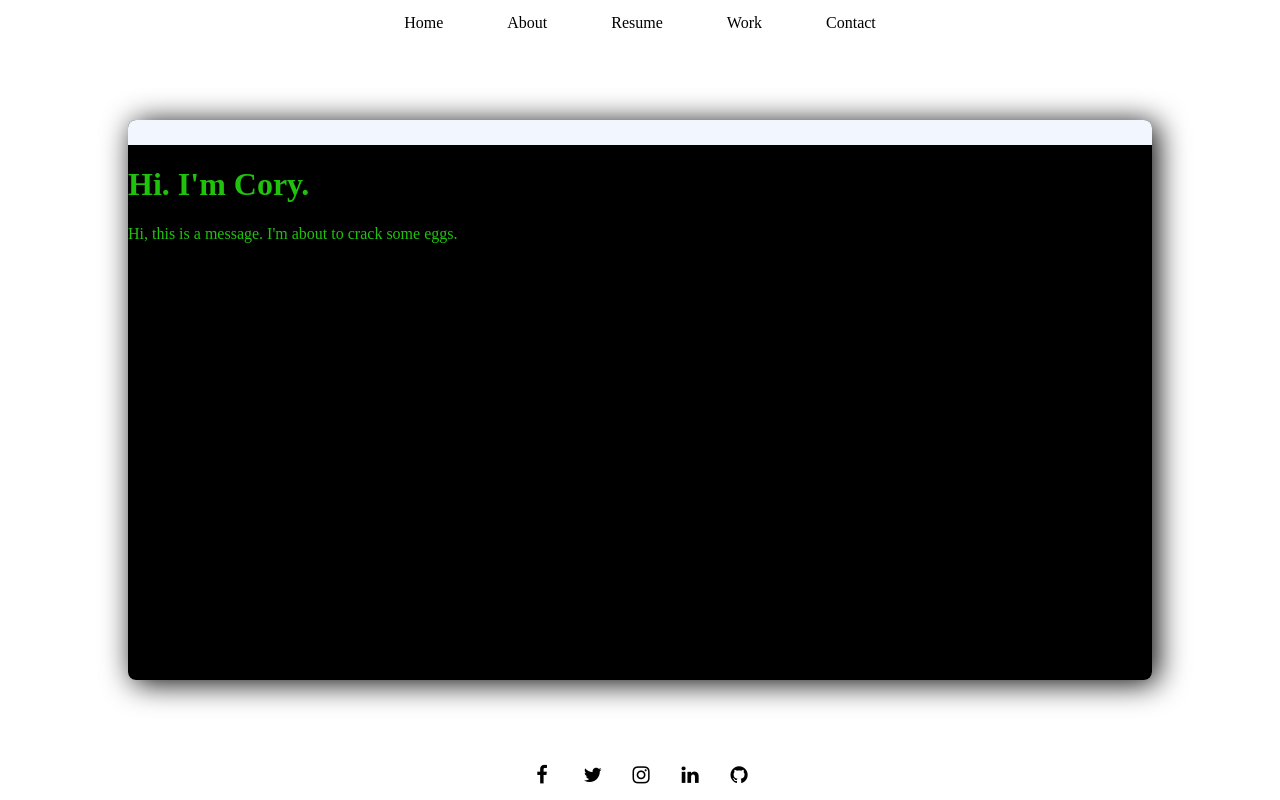
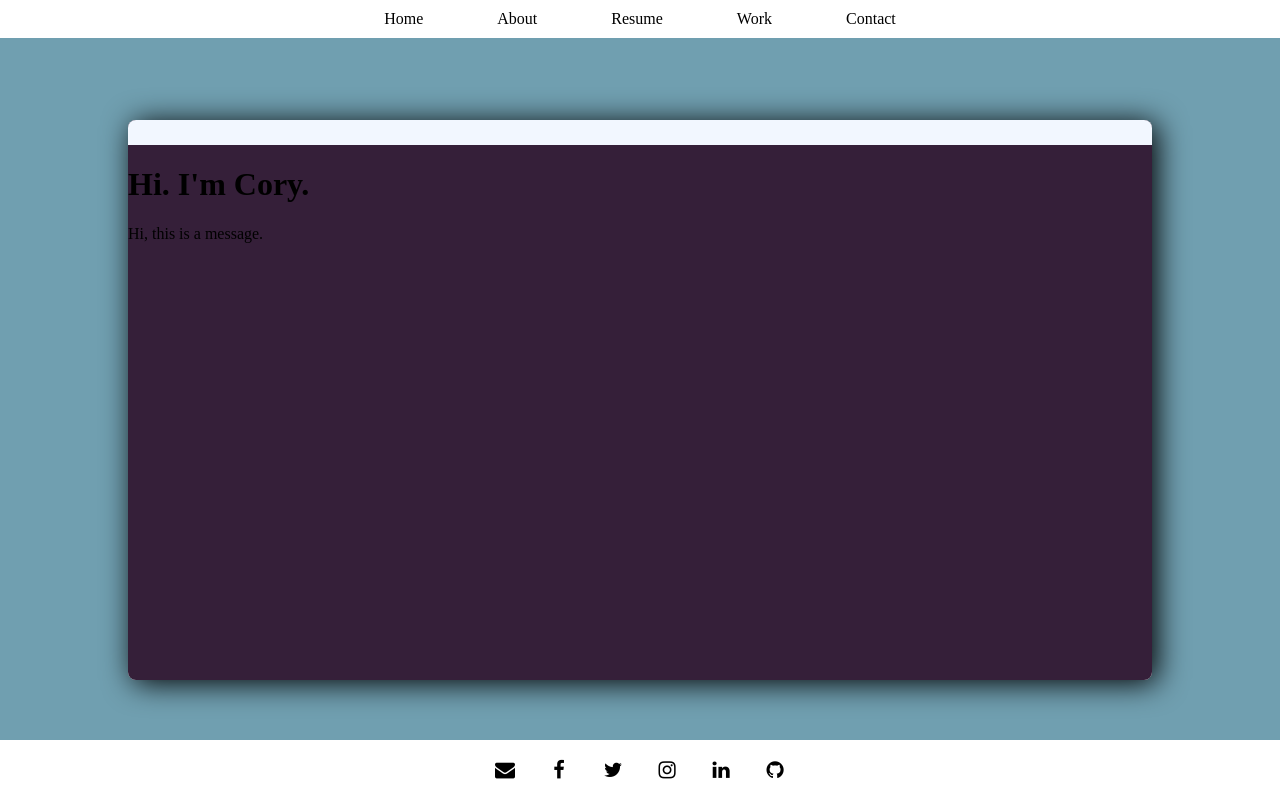
Before and after one commit to MrTidbit/cavra.github.io, a plain HTML site: page index.html in a window 1280 px wide. Drawn offline with nearby package versions, Linux system fonts and the light colour scheme; files whose address does not match are found by name; a web font is replaced by a local one.

Commit message:
UI changes, buttons have shadows

```diff
--- a/css/iframe.css
+++ b/css/iframe.css
@@ -12,13 +12,6 @@ html {
 /* Zelda Font! */
 /*@font-face { font-family: Chairo; src: url('../font/Chairo.otf'); }
 */
-/* Variables from http://www.colorcombos.com/color-schemes/194/ColorCombo194.html */
-:root {
-  --main-color: #242E35;
-  --comp-color: #4A7B6F;
-  --main-text-color: #EEEEE7;
-  --main-transparent-color: rgba(36, 46, 53, 0.95);
-}
 
 /* Custom Highlight Color (Hacker green on black) */
 ::selection { /* Common browsers */
@@ -45,7 +38,6 @@ body {
     overflow: auto;
 
     font-family: 'Chairo';
-    color: #20C20E;
 }
 
 /* Profile Picture */
@@ -53,7 +45,7 @@ body {
     margin: 15px;
 
 	border-radius: 100%;
-    border: 1px solid var(--main-text-color);
+    border: 1px solid black;
 	width: 150px;
 	height: 150px;
     float: left;
--- a/css/style-1.css
+++ b/css/style-1.css
@@ -3,20 +3,22 @@
 /*----------------------------------------------------------------------------*/
 
 /* Background */
-html {}
+html {
+    background-color: var(--theme-color-3);
+}
 
 /* Zelda Font! (Need to change, doesn't actually display?) */
 @font-face {
     font-family: Chairo; src: url('../font/Chairo.otf');
 }
 
-/* Color Variables from http://www.colorcombos.com/color-schemes/194/ColorCombo194.html */
+/* Color Variables from http://www.color-hex.com/color-palette/389 */
 :root {
-  --main-color: #242E35;
-  --comp-color: #4A7B6F;
-  --main-text-color: #EEEEE7;
-  --main-bg-color: #CCDDDD;
-  --main-transparent-color: rgba(36, 46, 53, 0.3);
+  --theme-color-1: #F48EC1;
+  --theme-color-2: #A0C1B8;
+  --theme-color-3: #709FB0;
+  --theme-color-4: #726A95;
+  --theme-color-5: #351F39;
 }
 
 /* Custom Highlight Color (Hacker green on black) */
@@ -42,6 +44,8 @@ body {
 
 /* Container Class */
 .container {
+    background-color: white;
+    color: black;
 }
 
 /* Window Class */
@@ -70,31 +74,34 @@ body {
 
 /* Navigation Bar Unordered List */
 #headerWindow ul {
-    list-style-type: none;
     margin: 0;
     padding: 0;
+    list-style-type: none;
     overflow: hidden;
 }
 
 /* List Item Navigation Links */
 #headerWindow li {
-    margin: 10px 20px;
-    padding: 4px 10px;
+    margin: 0px 20px;
+    padding: 10px 15px;
 
     display: inline-block;
     vertical-align: middle;
     text-align: center;
 
-    background-color: transparent;
-    color: black;
-
     text-decoration: none;
     cursor: pointer;
+
+    transition: all 0.5s ease;
 }
 
 /* Hover item color */
 #headerWindow li:hover {
-    color: #20C20E;
+    color: white;
+ text-shadow: 2px 2px 10px #000,
+             -2px -2px 10px #000,
+             -2px 2px 10px #000,
+              2px -2px 10px #000;
 }
 
 /*----------------------------------------------------------------------------*/
@@ -123,6 +130,8 @@ body {
     border-radius: 8px;
     overflow: hidden;
     box-shadow: 5px 3px 30px black;
+
+    draggable: true;
 }
 
 /* Content Window */
@@ -134,8 +143,7 @@ body {
     height: 100%;
     text-align: center;
 
-    background-color: black;
-    color: red;
+    background-color: var(--theme-color-5);
 }
 
 /* Content Window Header */
@@ -149,7 +157,6 @@ body {
     text-align: center;
 
     background-color: #f2f7ff;
-    color: black;
 }
 
 /* iFrame */
@@ -174,6 +181,9 @@ body {
 
 /* Footer Container */
 #footerContainer {
+    padding: 0px;
+    margin: 0px;
+
     position: fixed;
     bottom: 0;
     right: 0;
@@ -192,37 +202,49 @@ body {
 
 /* Footer unordered list */
 #footerWindow ul {
+    padding: 0;
+    margin: 0;
+
     list-style-type: none;
-    margin: 0;
-    padding: 0;
     overflow: hidden;
 }
 
 /* List item */
 #footerWindow li {
-    margin: 0px;
     padding: 0px;
+    margin: 10px 5px;
 
     display: inline-block;
-    vertical-align: middle;
-    text-align: center;
-    font-size: 20px;
-
-    cursor: pointer;
 }
 
 /* List item */
 #footerWindow li a {
-    padding: 15px;
-    width: 15px;
+    padding: 10px;
+    margin: 0px;
+
+    width: 20px;
+    height: 20px;
+
+    display: inline-block;
+    vertical-align: bottom;
+    text-align: center;
+
     text-decoration: none;
+    cursor: pointer;
+
+    font-size: 20px;
+    line-height: 20px;
+
+    border-radius: 10px;
     color: black;
-    cursor: pointer;
+    transition: all 0.5s ease;
 }
 
 /* Hover item color */
 #footerWindow li a:hover {
-    color: #20C20E;
+    background-color: blue;
+    color: white;
+box-shadow: 0px 9px 15px 5px #888888;
 }
 
 /*----------------------------------------------------------------------------*/
--- a/html/home.html
+++ b/html/home.html
@@ -16,7 +16,7 @@
 	<body>
 		<h1>Hi. I'm Cory.</h1>
 		<div id="msg"/>
-			Hi, this is a message. I'm about to crack some eggs.
+			Hi, this is a message.
 		</div>
 
 		<script>
--- a/index.html
+++ b/index.html
@@ -39,11 +39,12 @@
 		<div id="footerContainer" class="container">
 			<div id="footerWindow" class="window">
 				<ul>
-					<li><a href="https://www.facebook.com/cory.avra" class="fa fa-facebook"></a></li>
-					<li><a href="https://twitter.com/Just_Avrage" class="fa fa-twitter"></a></li>
-					<li><a href="https://www.instagram.com/cory.avra/" class="fa fa-instagram"></a></li>
-					<li><a href="https://www.linkedin.com/in/cory-avra/" class="fa fa-linkedin"></a></li>
-					<li><a href="https://github.com/cavra" class="fa fa-github"></a></li>
+					<li><a href="mailto:coryavra@gmail.com?subject=Hello!" class="fa fa-envelope" title="Email"></a></li>
+					<li><a href="https://www.facebook.com/cory.avra" class="fa fa-facebook" title="Facebook"></a></li>
+					<li><a href="https://twitter.com/Just_Avrage" class="fa fa-twitter" title="Twitter"></a></li>
+					<li><a href="https://www.instagram.com/cory.avra/" class="fa fa-instagram" title="Instagram"></a></li>
+					<li><a href="https://www.linkedin.com/in/cory-avra/" class="fa fa-linkedin" title="LinkedIn"></a></li>
+					<li><a href="https://github.com/cavra" class="fa fa-github" title="Github"></a></li>
 				</ul>
 			</div>
 		</div>
```
Also changed, not shown: html/resume.html (+0 -9 lines).
